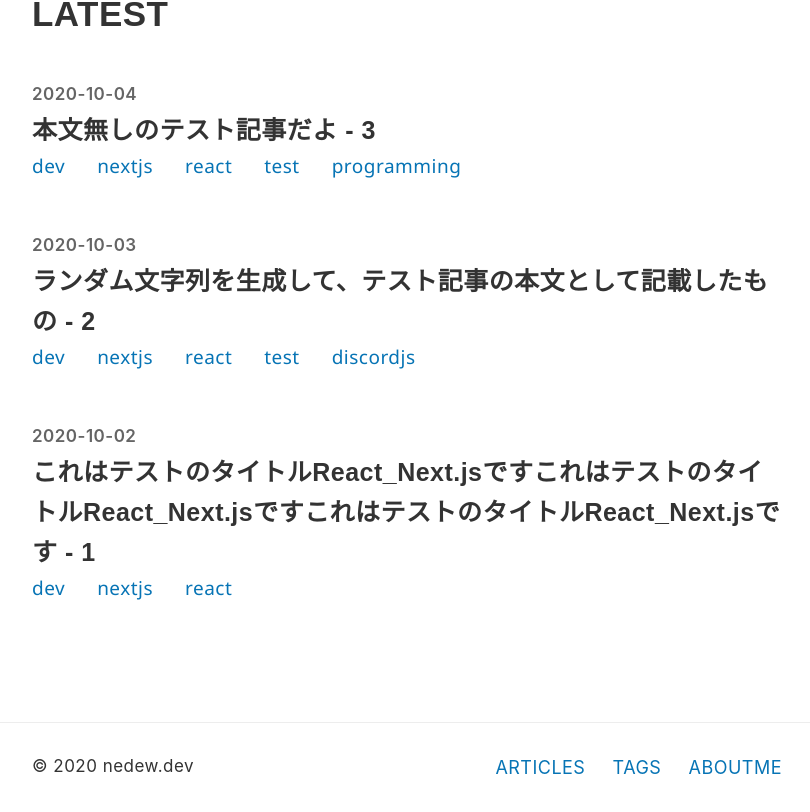
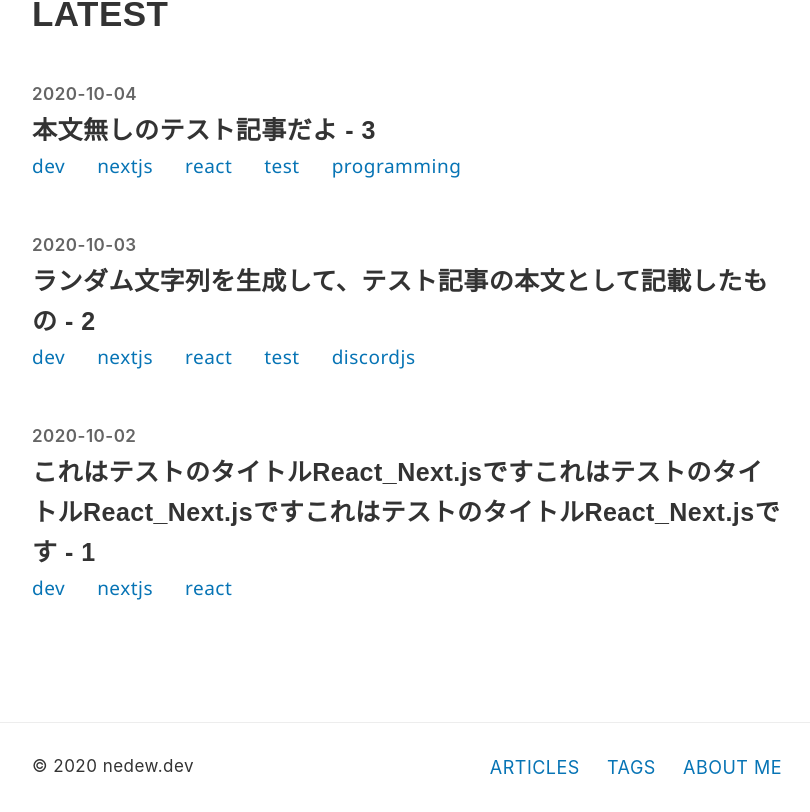
Before and after one commit to nedew/blog, a Next.js app: page / in a window 1280 px wide. Shown: the part 181-993 px from the top of the page, without its empty margins (233-1043 px from the left). Built offline with nearby package versions, Linux system fonts and the light colour scheme.

Commit message:
フッターリンクの表記変更

```diff
--- a/components/Footer.tsx
+++ b/components/Footer.tsx
@@ -18,7 +18,7 @@ export default function Footer() {
           <Link href='/tags'>
             <a>TAGS</a>
           </Link>
-          <a href={profUrl}>ABOUTME</a>
+          <a href={profUrl}>ABOUT ME</a>
         </div>
       </div>
     </footer>
```
